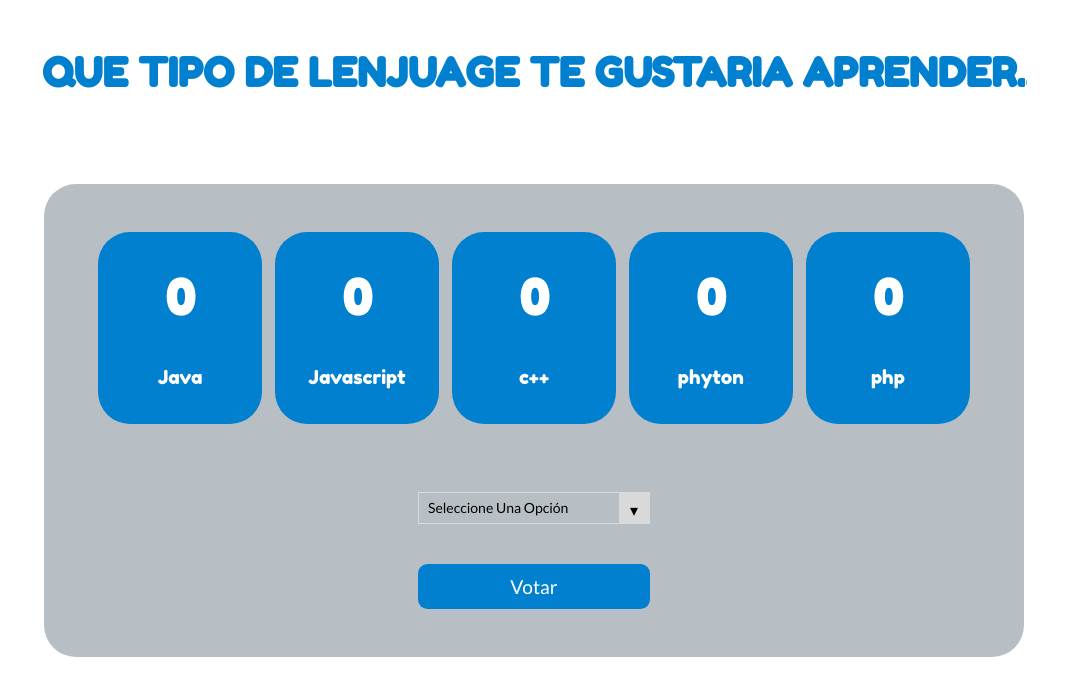
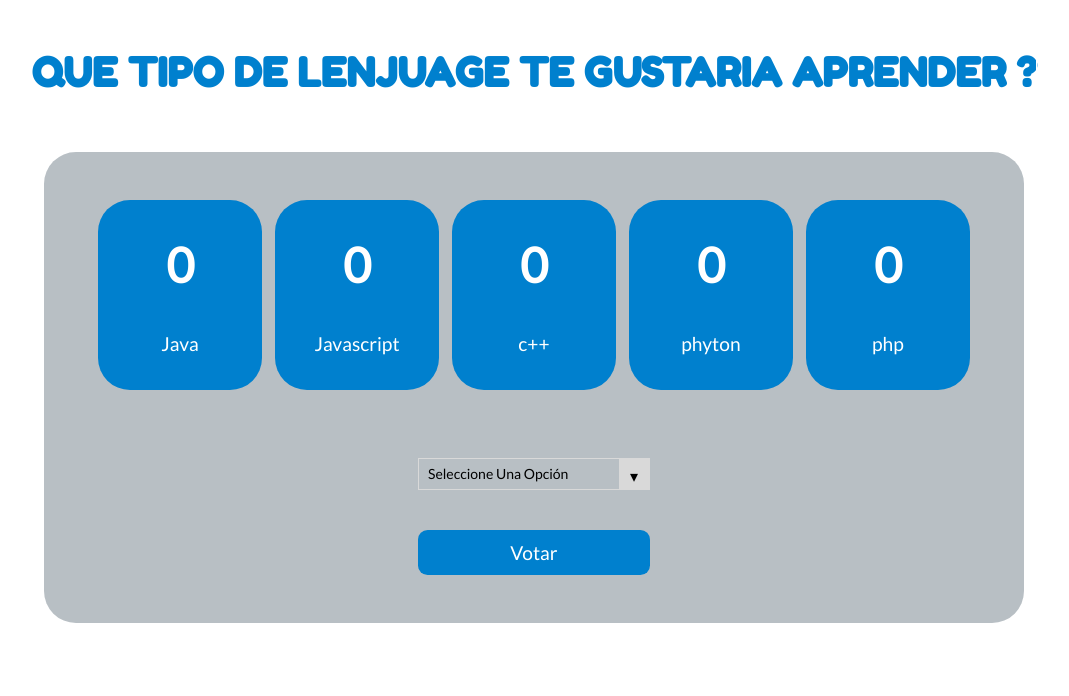
Before and after one commit to Marco-Chi-Castillo/webSocket-encuesta-nodeJS, a website: page public/index.html in a window 1280 px wide. Shown: the whole page, without its empty margins (106-1175 px from the left). Drawn offline with nearby package versions, Linux system fonts and the light colour scheme; no server answers.

Commit message:
Modificacion de animacion

```diff
--- a/public/estilos.css
+++ b/public/estilos.css
@@ -3,7 +3,7 @@
 }
 .container {
   width: 70%;
-  margin: 3em auto;
+  margin: 1em auto;
   display: flex;
   justify-content: space-around;
   flex-wrap: wrap;
@@ -91,12 +91,12 @@ select:focus {
   pointer-events: none;
 }
 
-.contenedor{
+.contenedor {
   margin: auto;
   display: table;
 }
 
-h3{
+h3 {
   float: left;
   font-size: 40px;
   font-family: Fredoka one;
@@ -104,24 +104,20 @@ h3{
   position: relative;
 }
 
-h3 span{
+h3 span {
   position: absolute;
   right: 0;
   width: 0;
   background-color: #fff;
   border-left: 1px solid #0000;
-  animation: maquina 5s infinite alternate steps(36);
+  animation: maquina 5s alternate steps(36);
 }
 
-@keyframes maquina{
-  from{
+@keyframes maquina {
+  from {
     width: 100%;
   }
-  to{
+  to {
     width: 0;
   }
 }
-
-p{
-  font-family: Fredoka one;
-}
--- a/public/index.html
+++ b/public/index.html
@@ -17,9 +17,9 @@
 </head>
 
 <body>
-    <div class="contenedor">
-        <h3>QUE TIPO DE LENJUAGE TE GUSTARIA APRENDER.<span>&#160;</span></h3>
-    </div>
+  <div class="contenedor">
+    <h3>QUE TIPO DE LENJUAGE TE GUSTARIA APRENDER ?<span>&#160;</span></h3>
+  </div>
 
   <div class="container">
     <div class="box">
@@ -57,12 +57,6 @@
       <input id="boton" type="submit" value="Votar" class="btnButton" />
     </form>
   </div>
-
-
-
-
-
-
 </body>
 
 </html>
```
